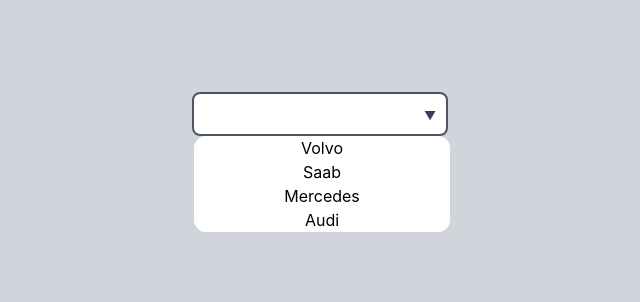
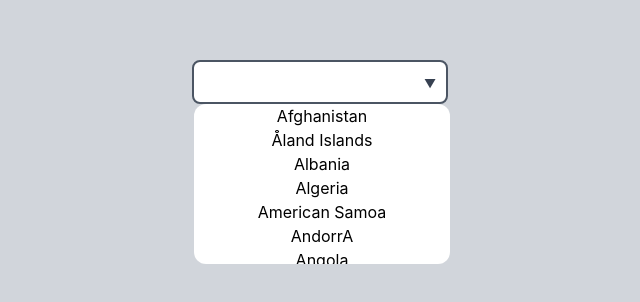
Before and after one commit to strauss02/countries, a React (Create React App) app: page / in a window 1280 px wide. Shown: the part 238-540 px from the top of the page, without its empty margins (326-966 px from the left). Built offline with nearby package versions, Linux system fonts and the light colour scheme.

Commit message:
add country intelliSense

```diff
--- a/src/App.js
+++ b/src/App.js
@@ -2,14 +2,29 @@
 import './App.css'
 import Dropdown from './Dropdown'
 import SearchBar from './components/SearchBar'
+import countries from './assets/countries.json'
 
 function App() {
-  const [isDropdownHidden, setIsDropdownHidden] = useState(0)
+  const countriesCopy = [...countries]
+
+  const [isDropdownHidden, setIsDropdownHidden] = useState(true)
   const [inputValue, setInputValue] = useState('')
+  const [matchingCountries, setMatchingCountries] = useState(countriesCopy)
 
+  const filterCountriesByInput = (input, countries) => {
+    return countries.filter((country) => {
+      return country.name.includes(input)
+    })
+  }
   // watch for state updates by inputValue ONLY
   useEffect(() => {
     console.log(inputValue)
+    // TODO: add filtering before display
+    setMatchingCountries(filterCountriesByInput(inputValue, countriesCopy))
+
+    if (isDropdownHidden) {
+      setIsDropdownHidden(false)
+    }
   }, [inputValue])
 
   return (
@@ -22,6 +37,7 @@
       <Dropdown
         setIsDropdownHidden={setIsDropdownHidden}
         isDropdownHidden={isDropdownHidden}
+        matchingCountries={matchingCountries}
       />
     </div>
   )
--- a/src/Dropdown.jsx
+++ b/src/Dropdown.jsx
@@ -11,11 +11,13 @@
     }
   })
   return (
-    <ul className=" bg-white w-1/5  -mr-4 rounded-xl" ref={dropdown}>
-      <li>Volvo</li>
-      <li>Saab</li>
-      <li>Mercedes</li>
-      <li>Audi</li>
+    <ul
+      className=" bg-white w-1/5  h-40 overflow-scroll -mr-4 rounded-xl"
+      ref={dropdown}
+    >
+      {props.matchingCountries.map((country) => {
+        return <li key={country.name}> {country.name} </li>
+      })}
     </ul>
   )
 }
```
